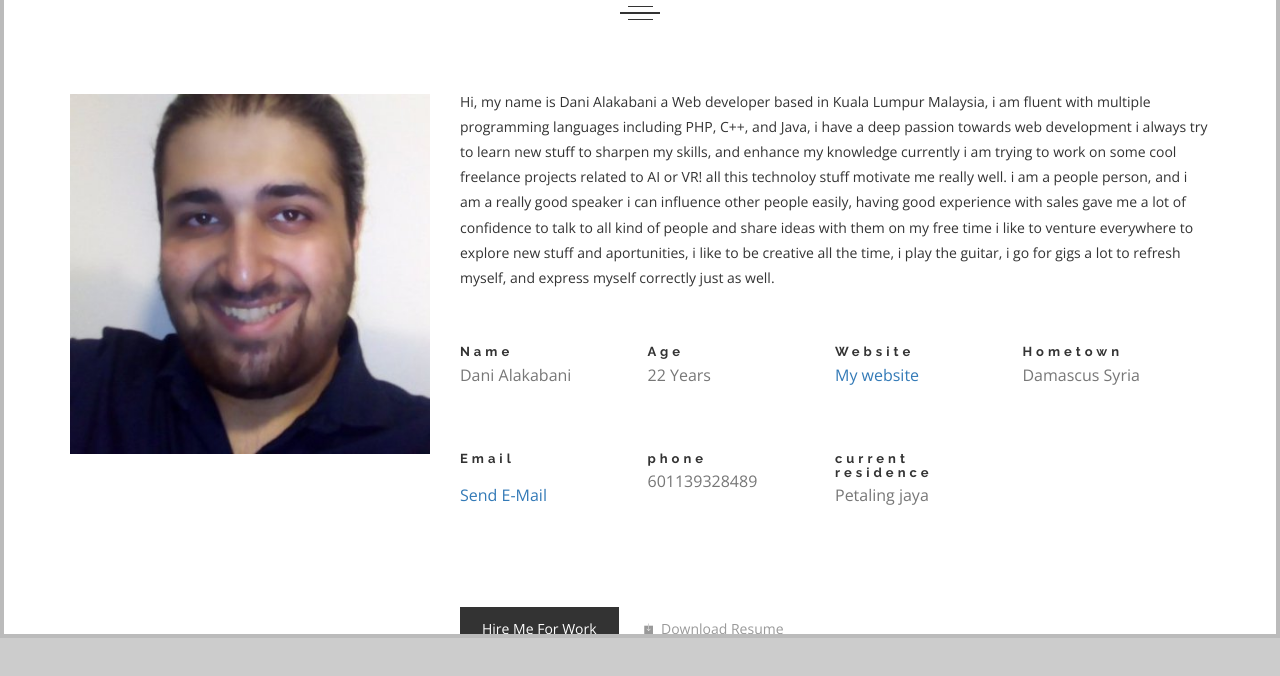
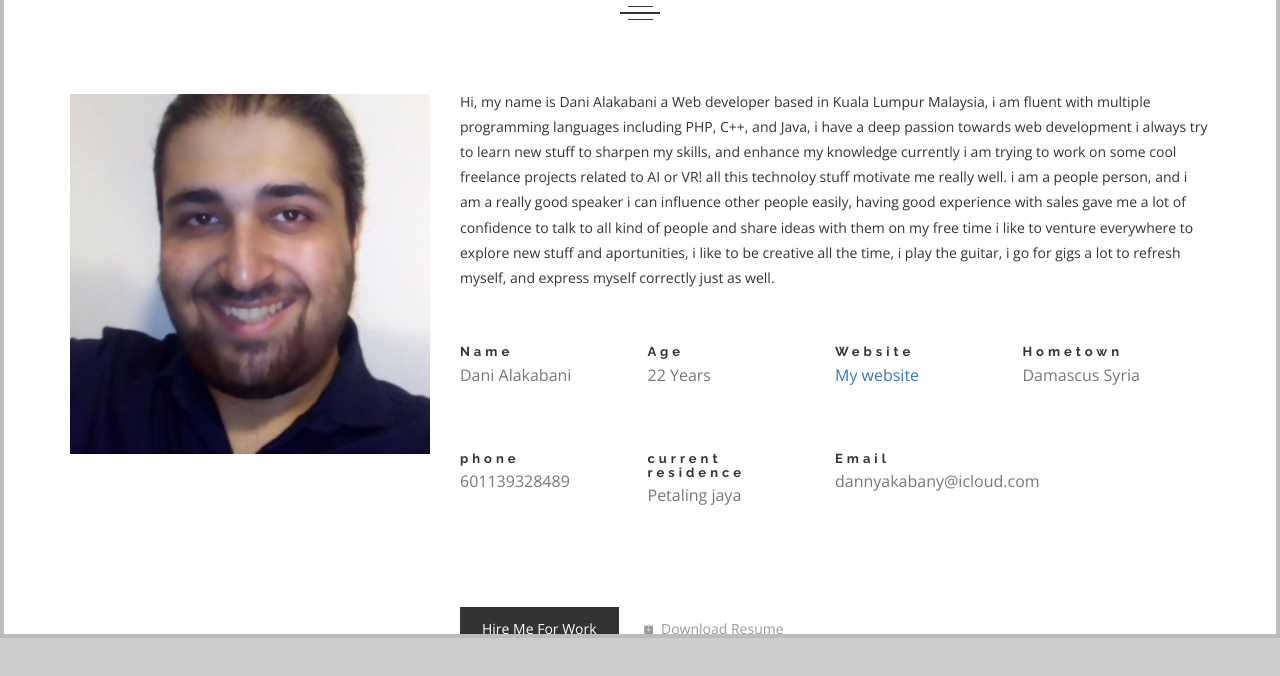
Before and after one commit to daniakabani/resume, a plain HTML site: page index.html in a window 1280 px wide. Both pictures are taken after a click on the link "ABOUT ME". Shown: the part 162-838 px from the top of the page. Drawn offline with nearby package versions, Linux system fonts and the light colour scheme; files whose address does not match are found by name; a web font is replaced by a local one.

Commit message:
Update index.html

```diff
--- a/index.html
+++ b/index.html
@@ -223,13 +223,6 @@
 
 									<li>
 										<div class='inner' >
-											<h4>Email</h4>
-											<p><br><a href="mailto:dannyakabany@icloud.com">Send E-Mail</a></p>
-										</div>
-									</li>
-
-									<li>
-										<div class='inner' >
 											<h4>phone</h4>
 											<p>601139328489</p>
 										</div>
@@ -241,6 +234,14 @@
 											<p>Petaling jaya</p>
 										</div>
 									</li>
+
+									<li>
+										<div class='inner' >
+											<h4>Email</h4>
+											<p>dannyakabany@icloud.com</p>
+										</div>
+									</li>
+
 
 
 
```
